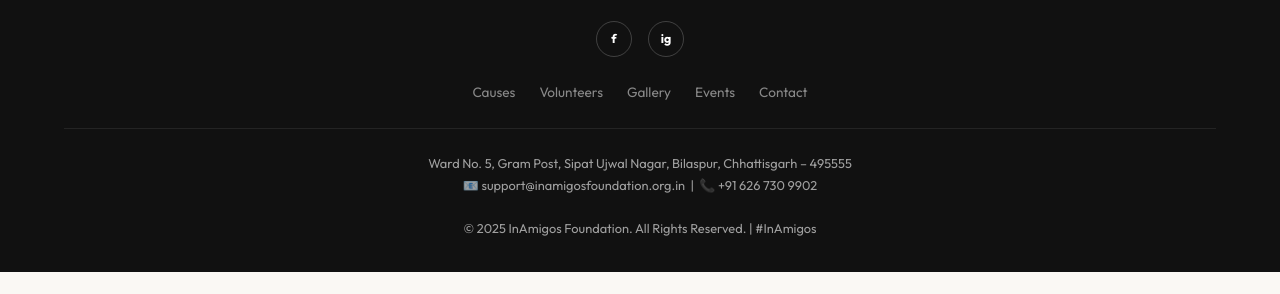
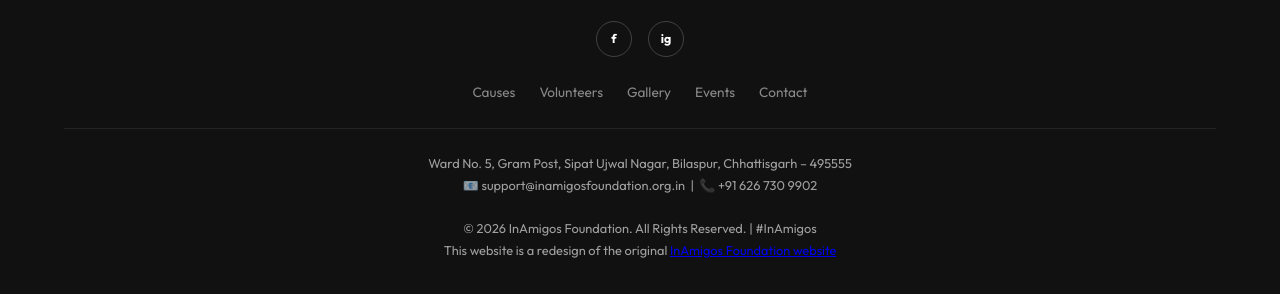
Before and after one commit to bilal-rauf-dev/inamigos-foundation-webpage, a plain HTML site: page index.html in a window 1280 px wide. Shown: the part 7639-7933 px from the top of the page. Before the commit the page ends 7911 px from the top, so only its background shows below. Drawn offline with nearby package versions, Linux system fonts and the light colour scheme; a web font is replaced by a local one.

Commit message:
Added disclaimer

```diff
--- a/index.html
+++ b/index.html
@@ -537,7 +537,8 @@
     <div class="footer-copy">
       Ward No. 5, Gram Post, Sipat Ujwal Nagar, Bilaspur, Chhattisgarh – 495555<br>
       📧 support@inamigosfoundation.org.in &nbsp;|&nbsp; 📞 +91 626 730 9902<br><br>
-      © 2025 InAmigos Foundation. All Rights Reserved. | #InAmigos
+      © 2026 InAmigos Foundation. All Rights Reserved. | #InAmigos<br>
+      This website is a redesign of the original <a href="https://inamigosfoundation.org.in/">InAmigos Foundation website</a>
     </div>
   </div>
 </footer>
```
